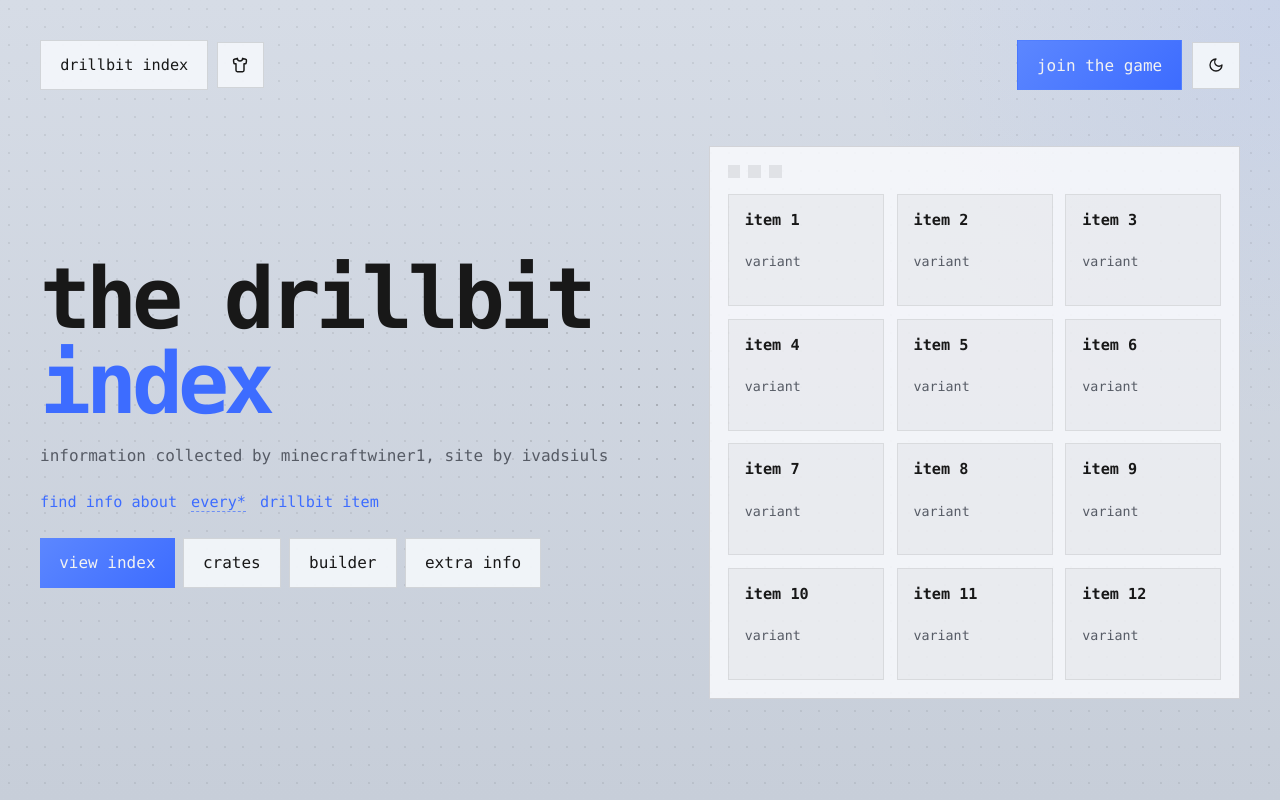
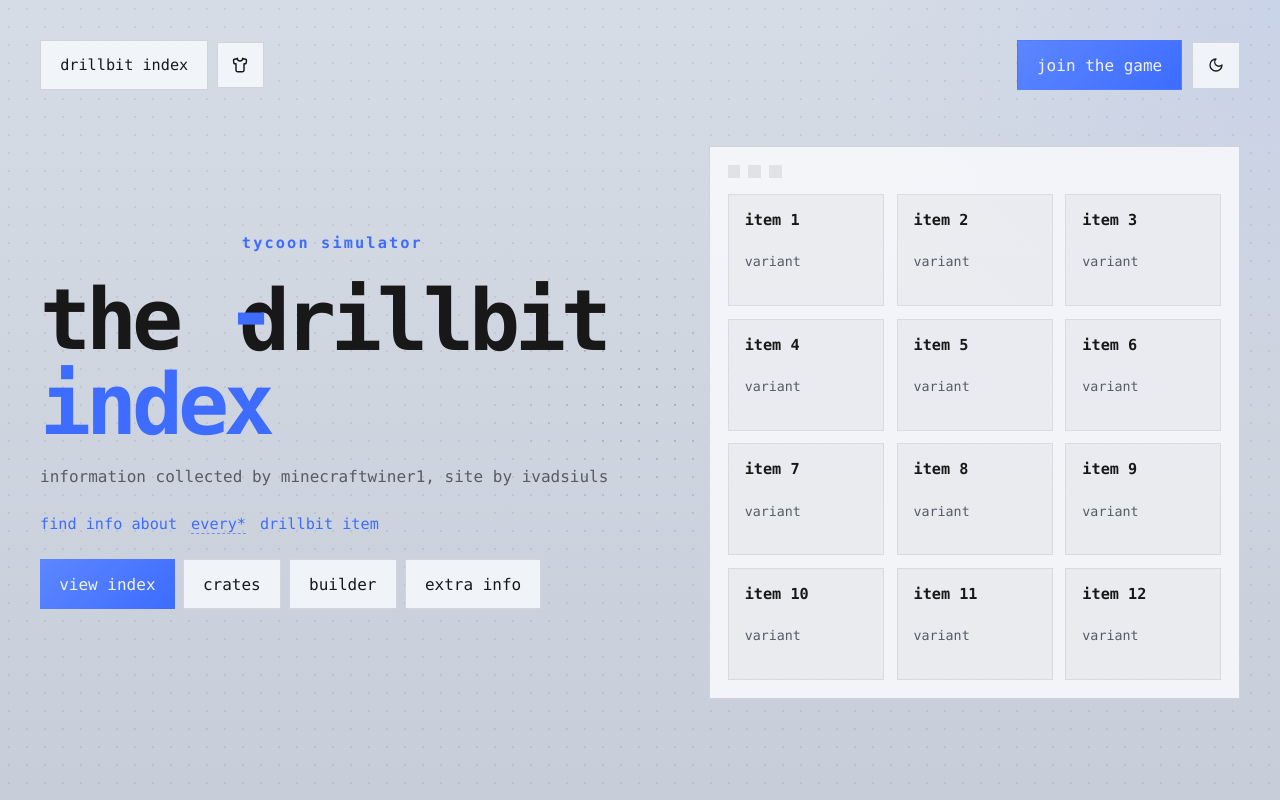
Before and after one commit to ivadsiulsmods/tycoonsim-wiki, a SvelteKit app: page / in a window 1280 px wide. Built offline with nearby package versions, Linux system fonts and the light colour scheme.

Commit message:
I dont even care anymore

```diff
--- a/src/routes/+page.svelte
+++ b/src/routes/+page.svelte
@@ -51,7 +51,14 @@
 
 	<section class="hero">
 		<div class="hero-copy">
-			<h1>the drillbit <span>index</span></h1>
+			<h1>
+				the
+				<span class="hero-title-stack">
+					<span class="hero-title-label">tycoon simulator</span>
+					<span class="hero-title-struck">drillbit</span>
+				</span>
+				<span>index</span>
+			</h1>
 			<p class="description">Information collected by Minecraftwiner1, site by ivadsiuls</p>
 			<p class="supporting">
 				find info about
@@ -210,6 +217,44 @@
 		color: var(--accent);
 	}
 
+	.hero-title-stack {
+		position: relative;
+		display: inline-flex;
+		flex-direction: column;
+		align-items: flex-start;
+		margin: 0 0.18em;
+		padding-top: 0.5em;
+		color: var(--text);
+	}
+
+	.hero-title-label {
+		position: absolute;
+		top: 0;
+		left: 0.18em;
+		font-size: 0.18em;
+		letter-spacing: 0.14em;
+		line-height: 1;
+		color: var(--accent);
+		white-space: nowrap;
+	}
+
+	.hero-title-struck {
+		position: relative;
+		display: inline-flex;
+		align-items: center;
+		color: var(--text);
+	}
+
+	.hero-title-struck::after {
+		content: "-";
+		position: absolute;
+		inset: 50% -0.16em auto -0.16em;
+		transform: translateY(-58%);
+		color: var(--accent);
+		font-weight: 700;
+		pointer-events: none;
+	}
+
 	.description {
 		margin: 0;
 		max-width: 36rem;
```
Also changed, not shown: src/routes/extra-info/+page.svelte (+10 -1 lines).
